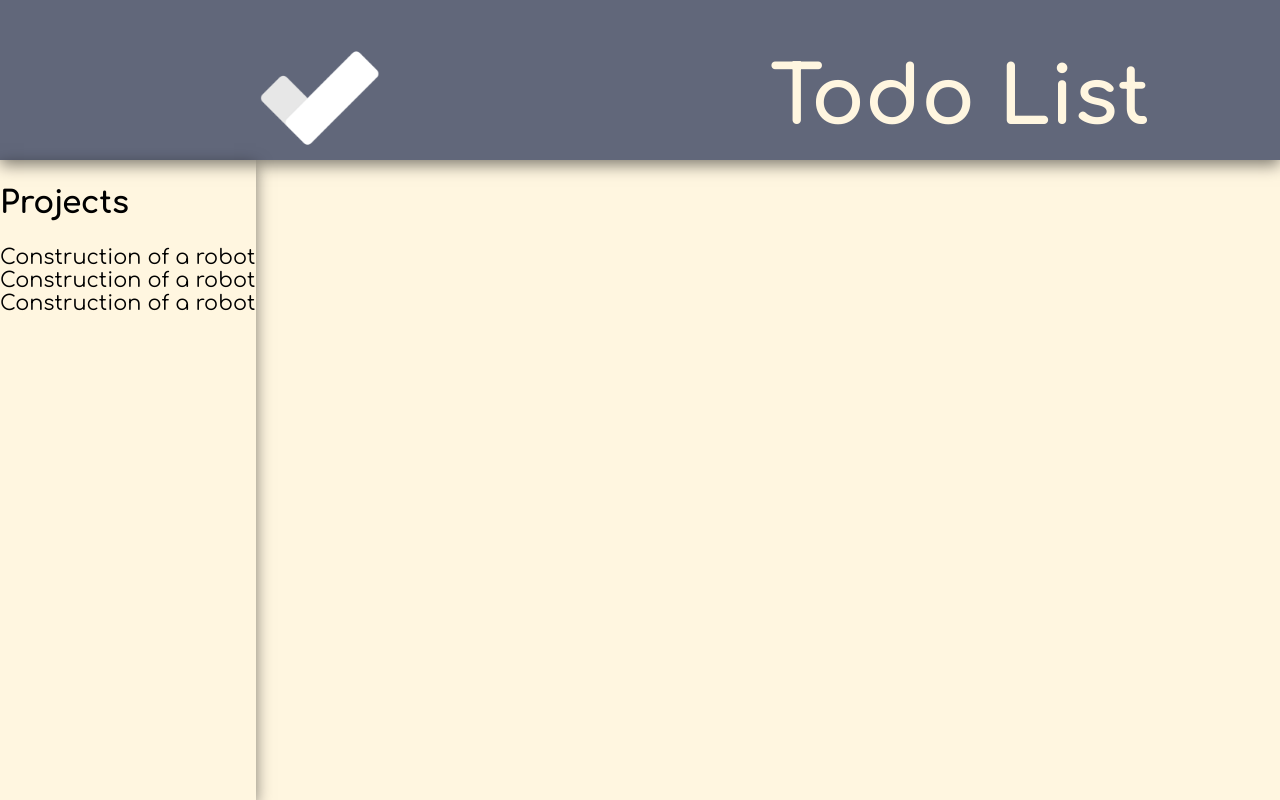
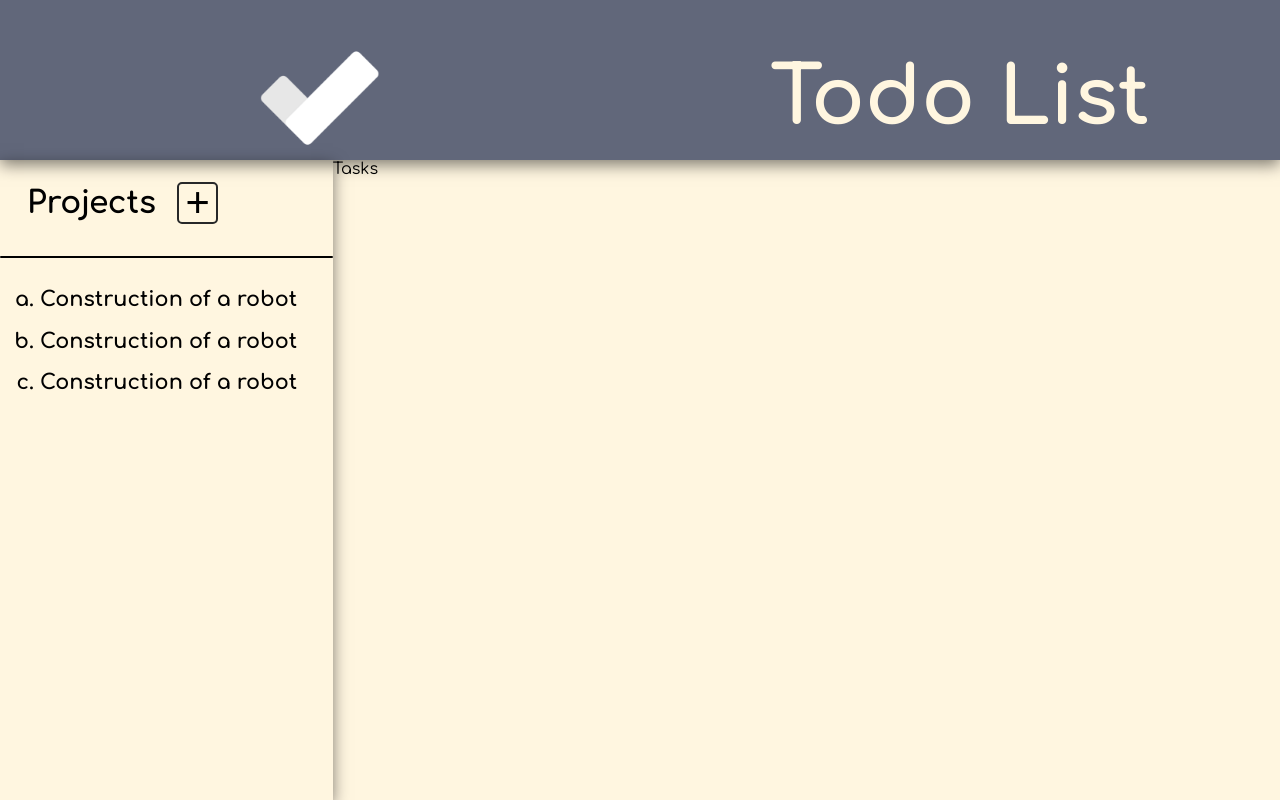
Before and after one commit to baldx/todo-list, a website built with webpack: page dist/index.html in a window 1280 px wide. Built offline with nearby package versions, Linux system fonts and the light colour scheme.

Commit message:
add aside layout

```diff
--- a/dist/index.html
+++ b/dist/index.html
@@ -18,15 +18,22 @@
             <aside>
                 <header>
                     <h2>Projects</h2>
+                    <button class="add">+</button>
                 </header>
-
-                <div class="project">Construction of a robot</div>
-                <div class="project">Construction of a robot</div>
-                <div class="project">Construction of a robot</div>
+                <hr>
+                <ul>
+                    <li class="project">Construction of a robot</li>
+                    <li class="project">Construction of a robot</li>
+                    <li class="project">Construction of a robot</li>
+                </ul>
             </aside>
 
             <div class="tasks">
+                <header>Tasks</header>
 
+                <div class="task">
+
+                </div>
             </div>
         </main>
     </div>
```
